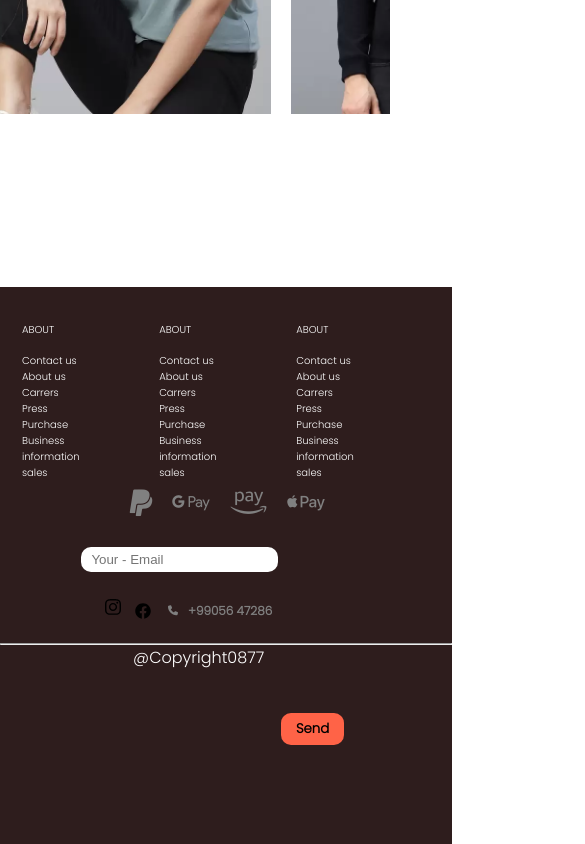
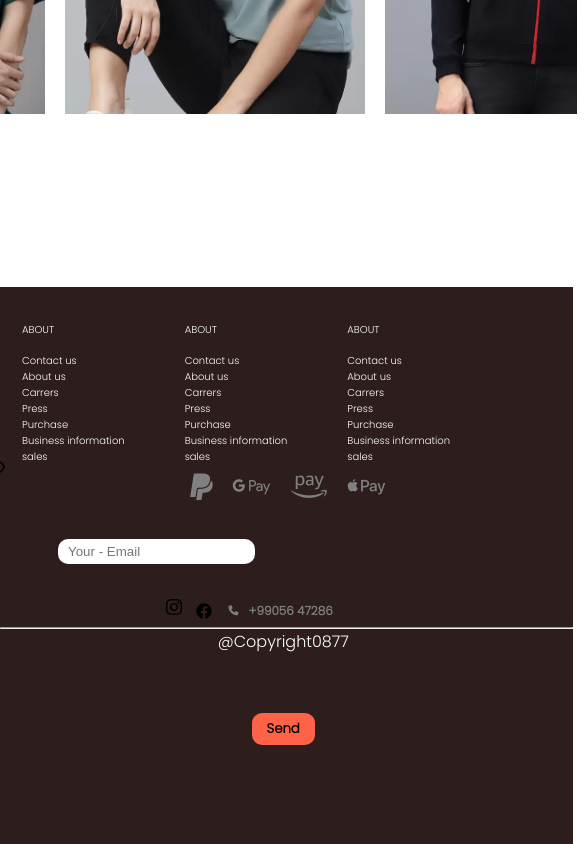
Before and after one commit to MERAJ940/Meraj, a plain HTML site: page index.html in a window 390 px wide. Shown: the part 10967-11811 px from the top of the page, 585 px wide, since content can reach past the window. Drawn offline with Linux system fonts and the light colour scheme; a web font is replaced by a local one.

Commit message:
Beta version 2.0
some extra version

```diff
--- a/style.css
+++ b/style.css
@@ -838,7 +838,7 @@ font-family: 'Amaranth', sans-serif;
     flex-wrap: wrap;
 }
 /* resposnive website */
-@media screen and (max-width:575.98px) {
+@media screen and (max-width:400px) {
 
     .navbar {
         display: none;
@@ -866,7 +866,7 @@ header {
     left: 0;
     top: 0;
     z-index: 1;
-    width: 36rem;
+    width: 37rem;
     /* margin-left: 100px; */
     /* padding-right: 129px; */
 }
@@ -967,7 +967,7 @@ nav .res{
     width: 100%;
     /* margin-left: 45px; */
 }
-.col2{width: 116vw;
+.col2{width: 129vw;
 }
 .discount {
     display: flex;
@@ -998,7 +998,8 @@ nav .res{
     padding: 5px 10px;
     position: relative;
     top: 120px;
-    right: 250px;
+    /* right: 250px; */
+    left: 0;
     border-radius: 10px;
     border: none;
 }
@@ -1122,7 +1123,7 @@ nav .res{
     font-family: 'Poppins', sans-serif;
     font-weight: 900;
     position: absolute;
-    left: 61%;
+    left: 43%;
     bottom: 17%;
     /* margin-top: 19px; */
     /* top: 251px; */
@@ -1195,10 +1196,11 @@ hr{
 
 .footer{
     height: 66vh;
+    width: 147vw;
 
 }
 .col4{
-    width: 100%;
+    width:148vw;
 }
 /* kids style */
 .kidsdress img{
```
